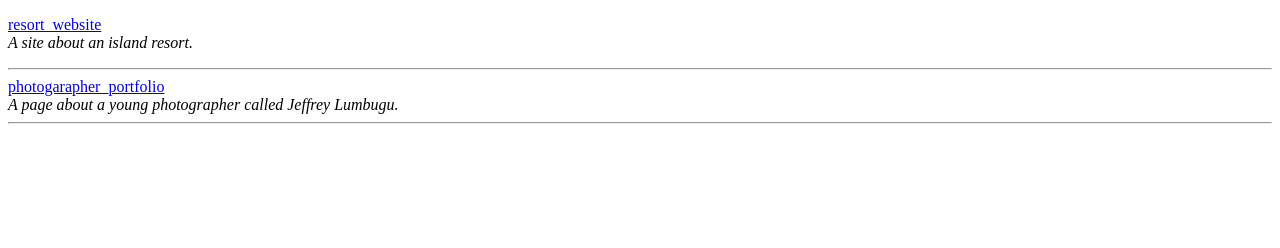
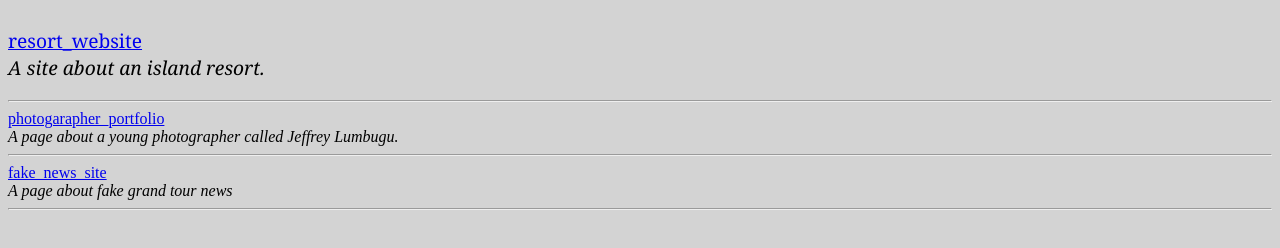
Before and after one commit to murumba631/portfolio-page, a plain HTML site: page myprojects.html in a window 1280 px wide. Drawn offline with Linux system fonts and the light colour scheme.

Commit message:
add link to fake-news project"

```diff
--- a/css/styles.css
+++ b/css/styles.css
@@ -1,9 +1,6 @@
-@media and(max-width: 480px;){
-    body{
-        background-repeat: no-repeat;
-        background-image: linear-gradient(to right,blue 0%,red 100%),url('w3css.gif');
-        background-blend-mode:color-dodge;
-    }
+body{
+    display: flow-root;
+    background-color: lightgray;
 }
 .academic{
     background-color: yellow;
@@ -13,3 +10,7 @@ img{
     max-width: 100%;
     height: auto;
 }
+p{
+    font-size: larger;
+    font-family: Georgia, 'Times New Roman', Times, serif;
+}
--- a/myprojects.html
+++ b/myprojects.html
@@ -13,7 +13,9 @@
         <a href="https://murumba631.github.io/photographer/">photogarapher_portfolio</a><br>
         <i>A page about a young photographer called Jeffrey Lumbugu.</i>
         <hr>
-        <a href=""></a>
+        <a href="https://murumba631.github.io/fake-news/">fake_news_site</a><br>
+        <i>A page about fake grand tour news</i>
+        <hr>
     </p>
 </body>
 </html>
```
